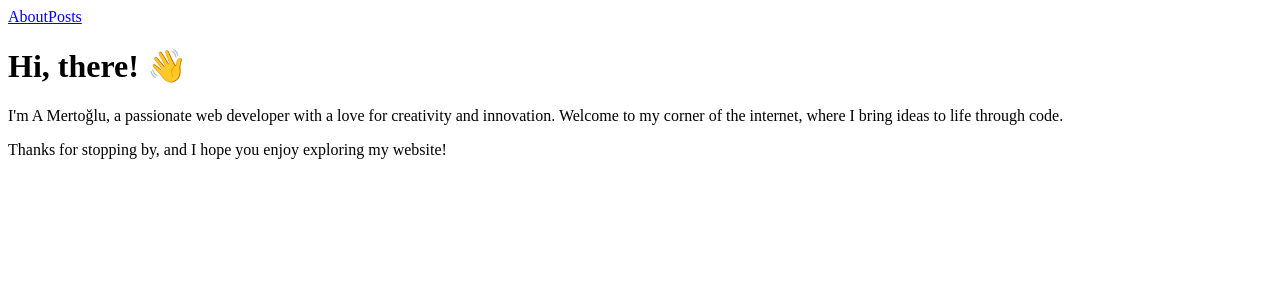
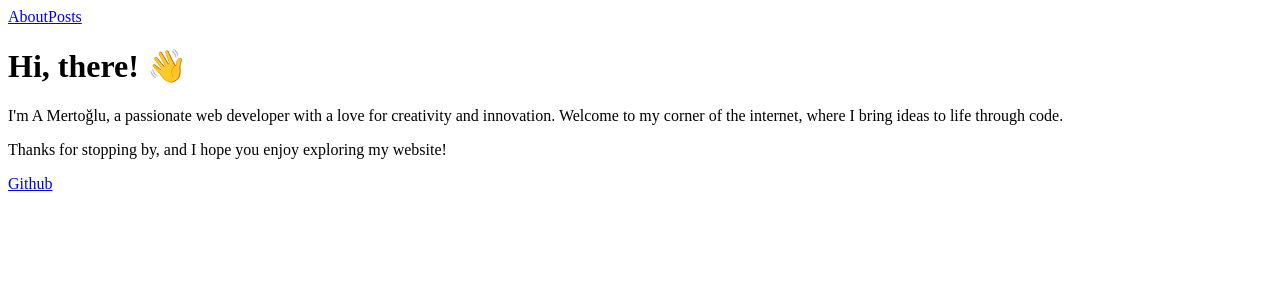
Before and after one commit to amertoglu/blog, a Next.js app: page / in a window 1280 px wide. Shown: the top 300 px of the page. Built offline with nearby package versions, Linux system fonts and the light colour scheme; no server answers.

Commit message:
Update index.tsx

```diff
--- a/pages/index.tsx
+++ b/pages/index.tsx
@@ -13,6 +13,7 @@ function HomePage() {
           </p>
 
           <p>Thanks for stopping by, and I hope you enjoy exploring my website!</p>
+        <p><a target="_blank" href="https://github.com/amertoglu">Github</a></p>
         </div>
       </Container>
     </>
```
